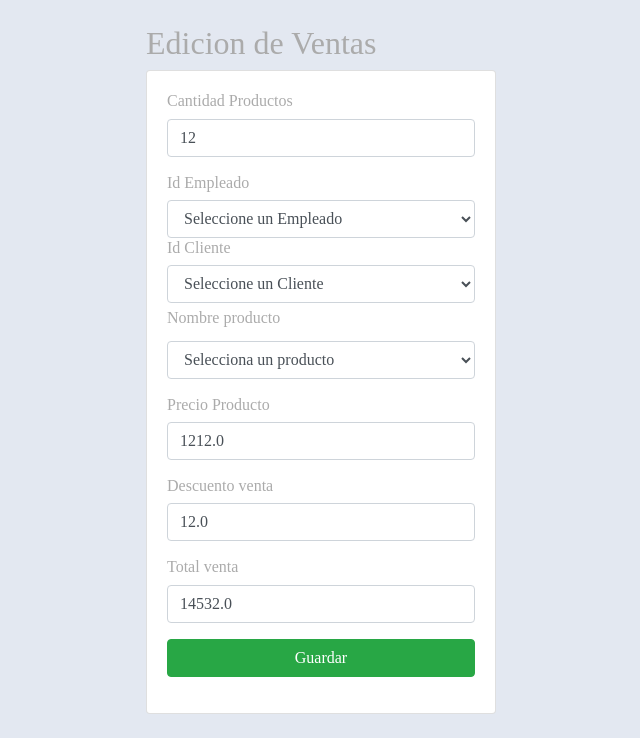
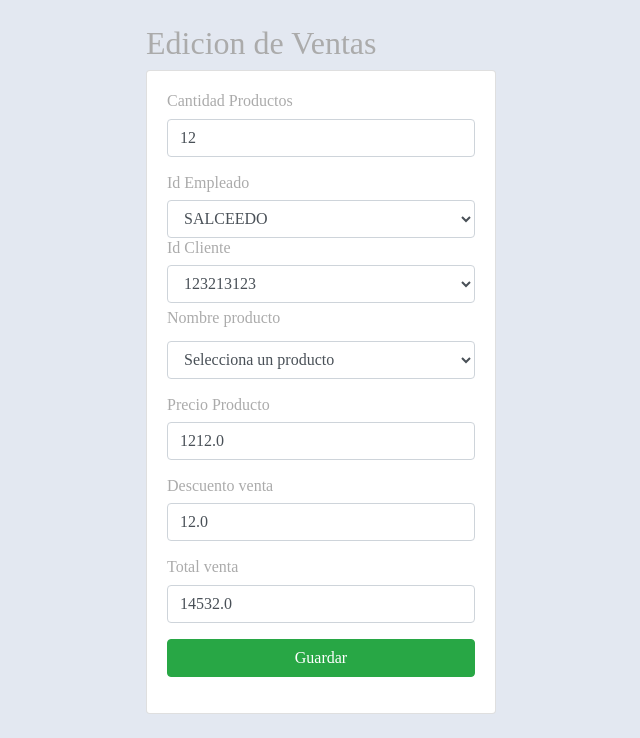
Before and after one commit to jozeto/UPDENIM, a Django app: page /edicionVenta/2/ in a window 1280 px wide. Shown: the part 62-800 px from the top of the page, without its empty margins (319-959 px from the left). Run offline with Django 5.2, Linux system fonts and the light colour scheme; a user stored in the database is signed in; data comes from the database, SQL or seed files in the repository; both versions use the stored data as it was after the commit.

Commit message:
cambios vista edicion ventas

```diff
--- a/aplicaciones/Academico/templates/edicionVenta.html
+++ b/aplicaciones/Academico/templates/edicionVenta.html
@@ -23,7 +23,7 @@
 
                             <h6>Id Empleado</h6>
                             <select id="txtEmpleado" name="txtEmpleado" class="form-control" required>
-                                <option value="">Seleccione un Empleado</option>
+                                <option value="{{ventas.idEmpleado.idDocumentoEmp.primernombre}}">{{ventas.idEmpleado.idDocumentoEmp.primernombre}}</option>
                                 {% for emp in empleado %}
                                     <option value="{{ emp.idEmpleado }}" {% if empleado.idEmpleado == emp.idEmpleado %} selected {% endif %}>
                                         {{ emp.idDocumentoEmp.primernombre }}
@@ -34,7 +34,7 @@
                         <h6>Id Cliente</h6>
                         <select id="txtClientela" name="txtClientela" class="form-control" required>
 
-                            <option value="">Seleccione un Cliente</option>
+                            <option value="{{ventas.idCliente.iddocumento}}">{{ventas.idCliente.iddocumento}}</option>
                             {% for cliente in cliente %}
                                 <option value="{{ cliente.idcliente }}">{{ cliente.iddocumento }}</option>
                             {% endfor %}
```
Also changed, not shown: UpDenim.db.
